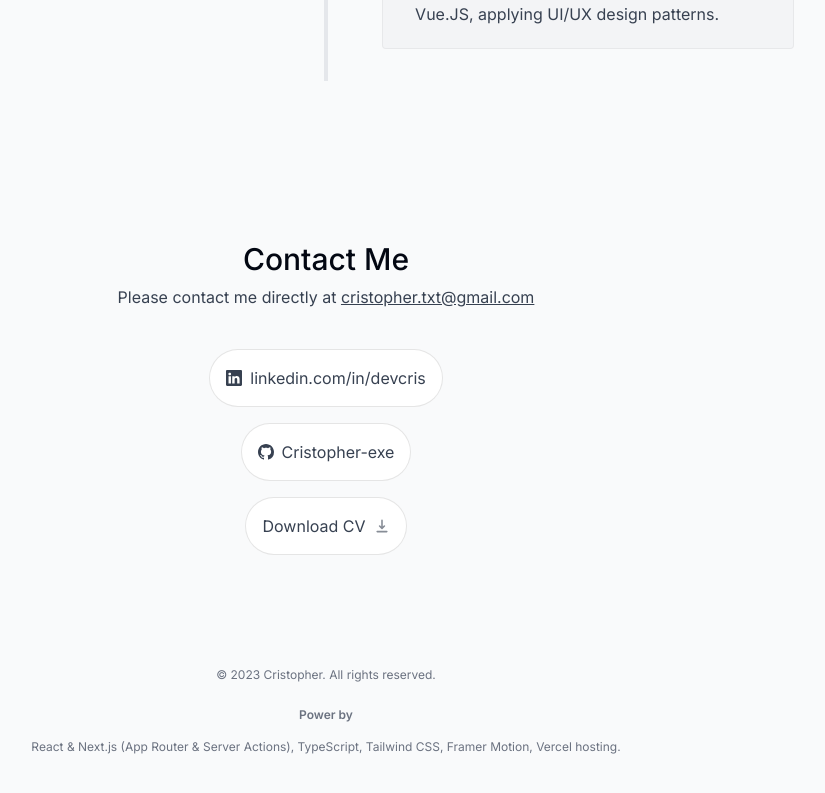
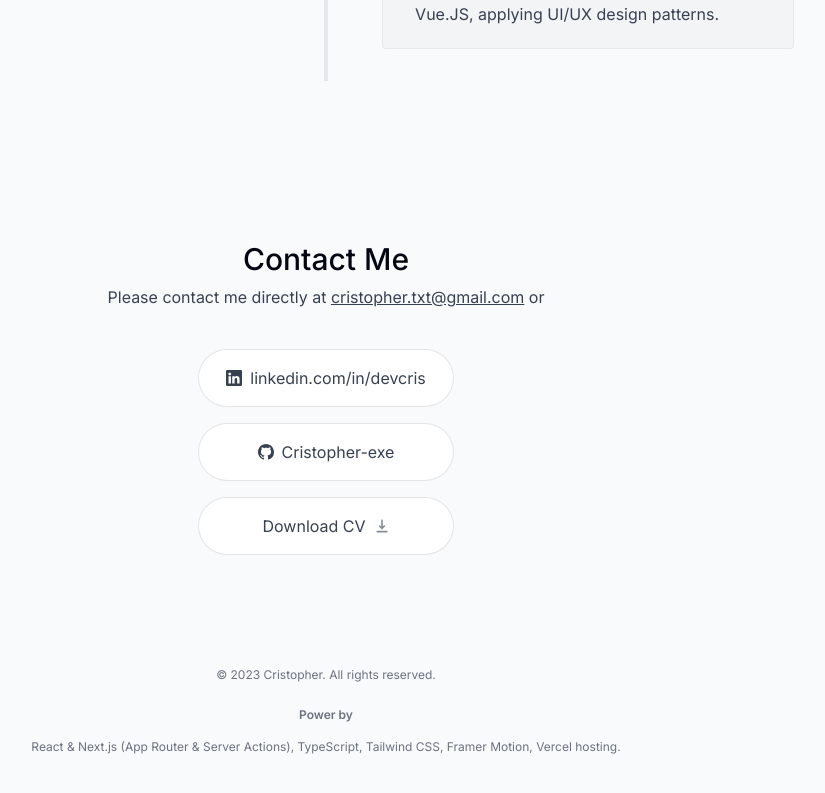
Before and after one commit to Cristopher-exe/myWebPortfolio, a Next.js app: page / in a window 1280 px wide. Shown: the part 2791-3584 px from the top of the page, without its empty margins (314-1139 px from the left). Built offline with nearby package versions, Linux system fonts and the light colour scheme.

Commit message:
:dancer: pequeños cambios de diseño

```diff
--- a/components/contact.tsx
+++ b/components/contact.tsx
@@ -38,12 +38,12 @@ export default function Contact() {
         Please contact me directly at{" "}
         <a className="underline" href="mailto:cristopher.txt@gmail.com">
           cristopher.txt@gmail.com
-        </a>{" "}
+        </a>{" "} or
       </p>
 
       <section className="mt-10 flex flex-col gap-4 items-center dark:text-black">
         <a
-          className="bg-white p-4 text-gray-700 hover:text-gray-950 flex items-center justify-center gap-2 rounded-full focus:scale-[1.15] hover:scale-[1.15] active:scale-105 transition cursor-pointer borderBlack dark:bg-white/10 dark:text-white/60"
+          className="bg-white w-64 p-4 text-gray-700 hover:text-gray-950 flex items-center justify-center gap-2 rounded-full focus:scale-[1.15] hover:scale-[1.15] active:scale-105 transition cursor-pointer borderBlack dark:bg-white/10 dark:text-white/60"
           href="https://www.linkedin.com/in/devcris/"
           target="_blank"
         >
@@ -52,7 +52,7 @@ export default function Contact() {
         </a>
 
         <a
-          className="bg-white p-4 text-gray-700 hover:text-gray-950 flex items-center justify-center gap-2 rounded-full focus:scale-[1.15] hover:scale-[1.15] active:scale-105 transition cursor-pointer borderBlack dark:bg-white/10 dark:text-white/60"
+          className="bg-white max-w-sm w-64 p-4 text-gray-700 hover:text-gray-950 flex items-center justify-center gap-2 rounded-full focus:scale-[1.15] hover:scale-[1.15] active:scale-105 transition cursor-pointer borderBlack dark:bg-white/10 dark:text-white/60"
           href="https://github.com/Cristopher-exe"
           target="_blank"
         >
@@ -61,7 +61,7 @@ export default function Contact() {
         </a>
 
         <a
-          className="bg-white p-4 text-gray-700 hover:text-gray-950 flex items-center justify-center gap-2 rounded-full focus:scale-[1.15] hover:scale-[1.15] active:scale-105 transition cursor-pointer borderBlack dark:bg-white/10 dark:text-white/60"
+          className="bg-white w-64 min-w-min p-4 text-gray-700 hover:text-gray-950 flex items-center justify-center gap-2 rounded-full focus:scale-[1.15] hover:scale-[1.15] active:scale-105 transition cursor-pointer borderBlack dark:bg-white/10 dark:text-white/60"
           href="/miCv.pdf"
           target="_blank"
           download
--- a/components/footer.tsx
+++ b/components/footer.tsx
@@ -7,7 +7,7 @@ export default function Footer() {
   let today = new Date().getFullYear();
 
   return (
-    <footer className="mb-10 flex flex-col gap-4 items-center justify-center text-center text-gray-500">
+    <footer className="mb-10 flex flex-col gap-4 justify-center text-center text-gray-500">
       <small className="mb-2 block text-xs">
         &copy; {today} Cristopher. All rights reserved.
       </small>
```
